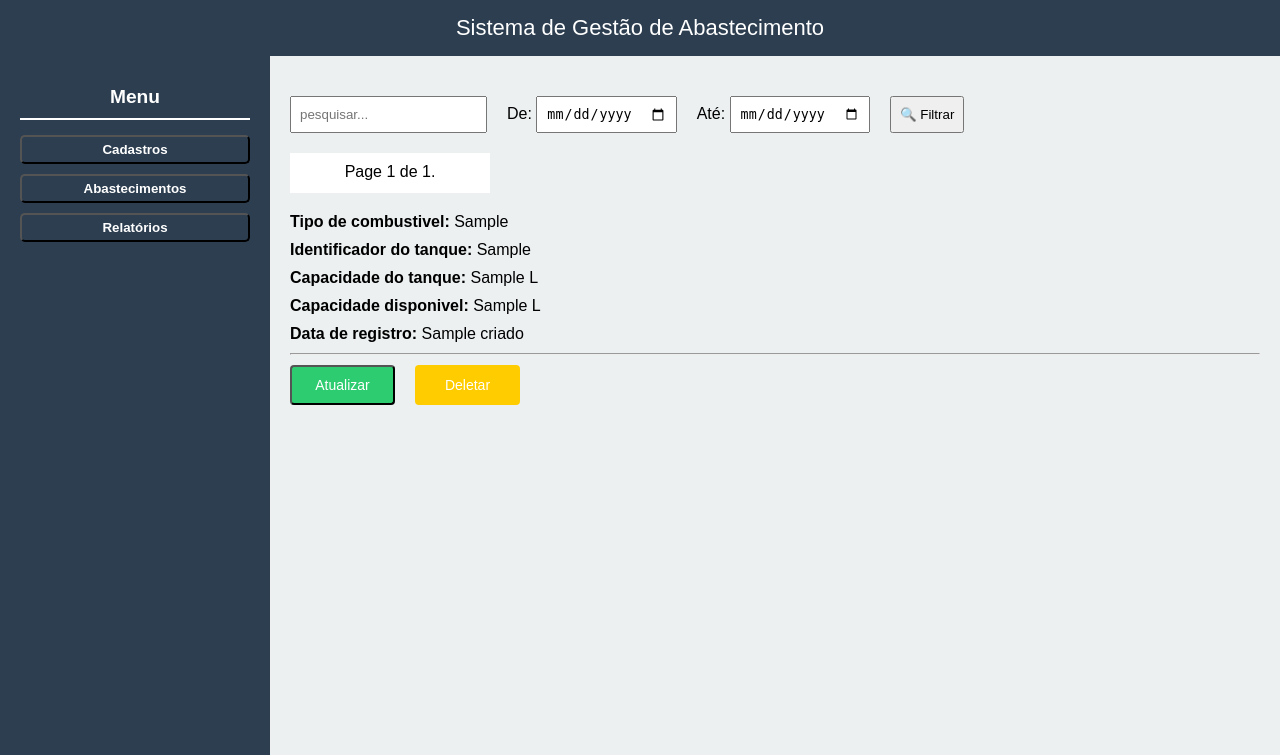
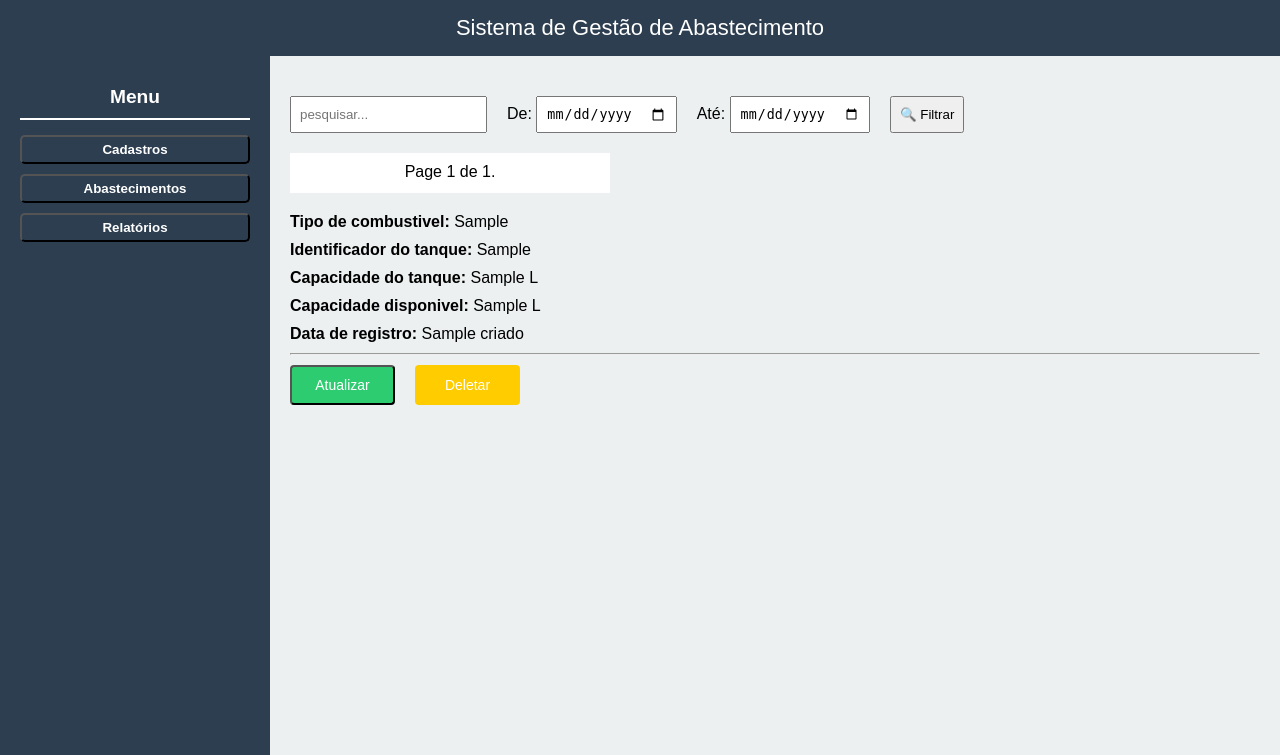
Before and after one commit to ErickIgles/teste-junior-gerenciamento-abastecimento, a Django app: template src/cadastros/tanques/templates/tanques/tanque_lista.html in a window 1280 px wide. Shown: the top 755 px of the page. Run offline with Django 4.2, Linux system fonts and the light colour scheme; the template is opened without the code that fills it: most values are stand-ins (such as "Sample title", 1, 10 or a date in 2020); parts of the project's set-up code (start-up, migrations or seed data) failed here and were passed over.

Commit message:
style: ajusta largura da caixa de paginação para melhor exibição dos controles

```diff
--- a/src/cadastros/tanques/templates/tanques/tanque_lista.html
+++ b/src/cadastros/tanques/templates/tanques/tanque_lista.html
@@ -19,7 +19,7 @@
                 <button style="padding: 8px;" type="submit">🔍 Filtrar</button>
             </form>
         </div>
-        <div style="margin: 20px 0; background-color: #ffffff; width: 200px; height: 40px; padding: 10px 0; text-align: center;">
+        <div style="margin: 20px 0; background-color: #ffffff; width: 320px; height: 40px; padding: 10px 0; text-align: center;">
             <span>
                 {% if page_obj.has_previous %}
                     <a style="text-decoration: none; color: #000000;
```
